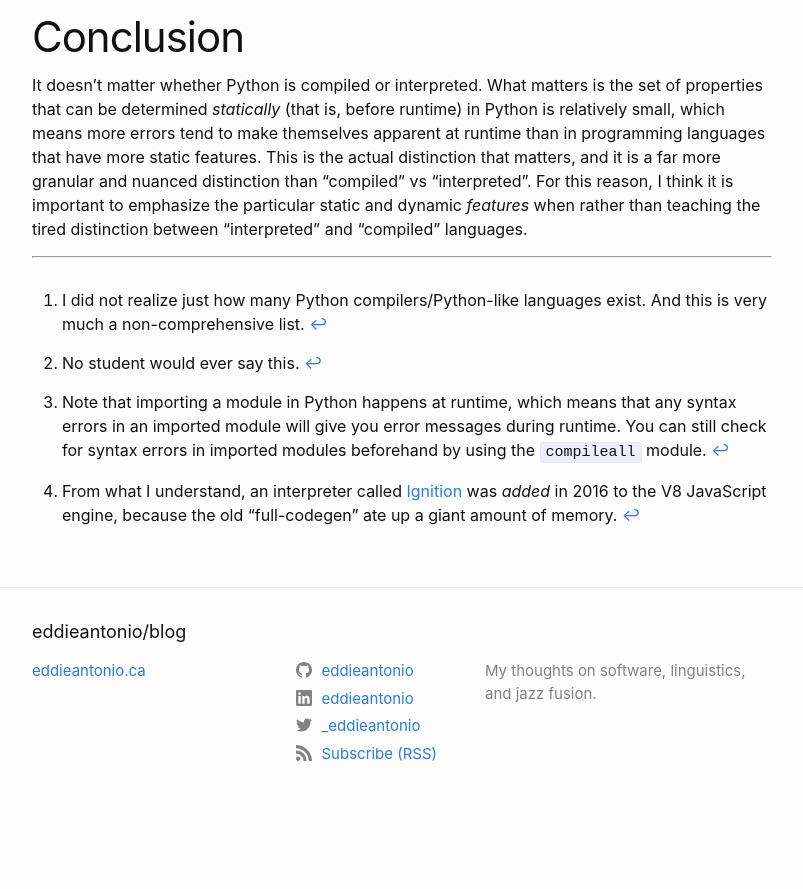
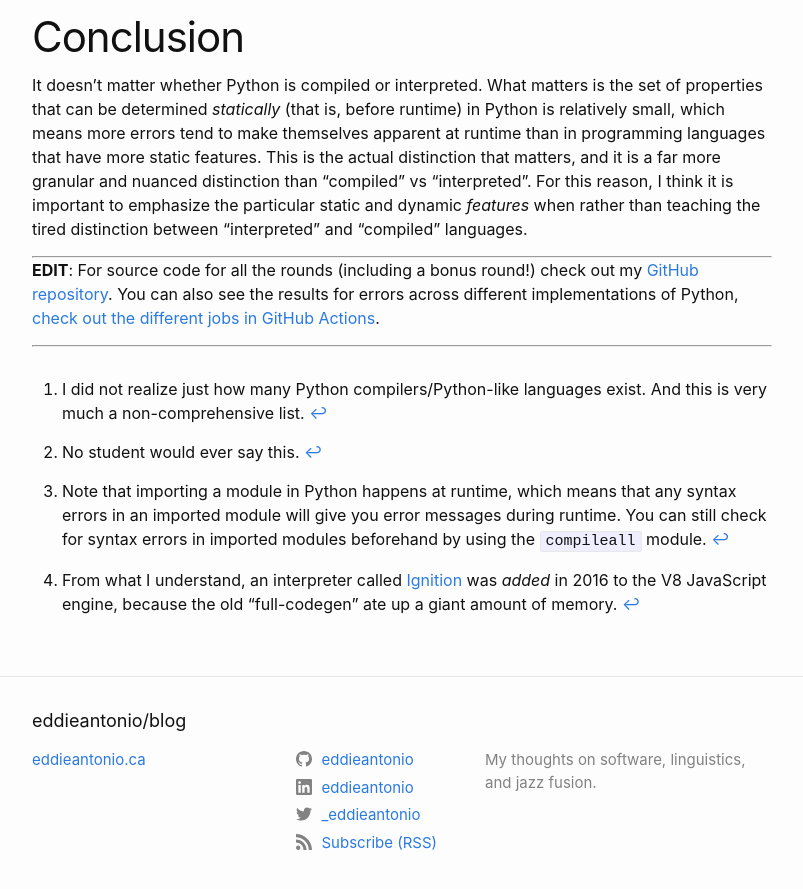
Before and after one commit to eddieantonio/blog, a Jekyll site: the page built from _posts/2023-10-25-python-is-a-compiled-language.md, in a window 1280 px wide and 900 px high, scrolled down 12047 px. Shown: the top 889 px of the window, without its empty margins (238-1041 px from the left). Built offline with Jekyll 4.4.1, drawn with Linux system fonts in a browser that asks for light colours; comment, search, counter and statistics services are not loaded; before the commit the page ends 12872 px from its top, so only the background shows below that; some of the changed text lies outside the part shown.

Commit message:
edit(python is compiled): add link to source code

```diff
--- a/_posts/2023-10-25-python-is-a-compiled-language.md
+++ b/_posts/2023-10-25-python-is-a-compiled-language.md
@@ -1,5 +1,5 @@
 ---
-title: "Python is a compiled language"
+title: "Python is a Compiled Language"
 ---
 
 This blog post hopes to convince you that Python is a compiled language.
@@ -626,6 +626,13 @@ I think it is important to emphasize the particular static and dynamic
 _features_ when rather than teaching the tired distinction between
 "interpreted" and "compiled" languages.
 
+---
+
+**EDIT**: For source code for all the rounds (including a bonus round!)
+check out my [GitHub repository](https://github.com/eddieantonio/python-is-compiled).
+You can also see the results for errors across different implementations
+of Python, [check out the different jobs in GitHub Actions](https://github.com/eddieantonio/python-is-compiled/actions/runs/6639910925).
+
 [PyPy]: https://www.pypy.org/
 [Mypyc]: https://mypyc.readthedocs.io/en/latest/introduction.html
 [Cython]: https://cython.org/
```
